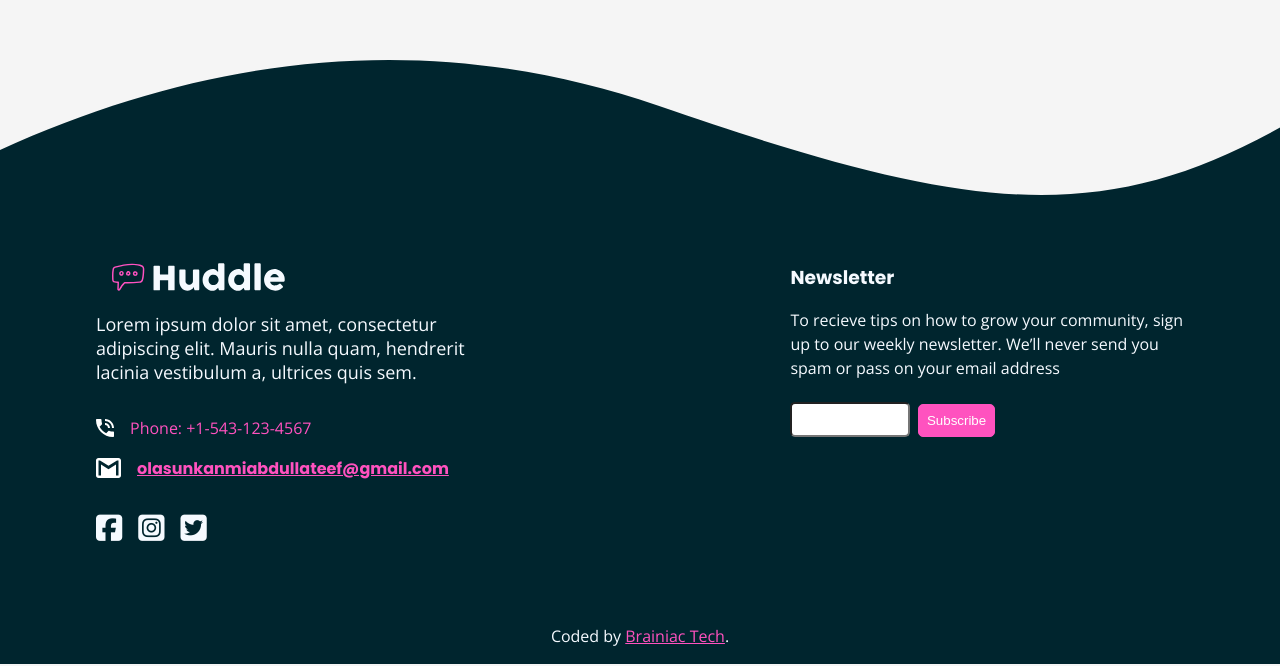
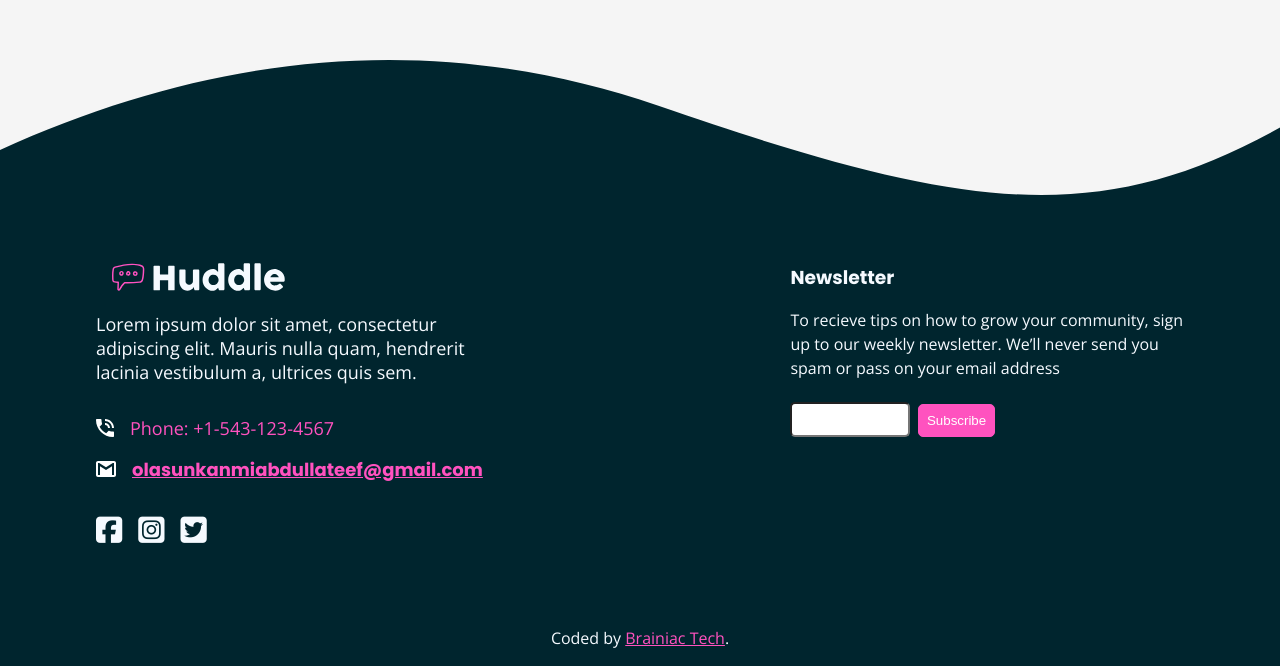
Before and after one commit to BrainiacDev/Landing-page, a plain HTML site: page index.html in a window 1280 px wide. Shown: the part 3002-3668 px from the top of the page. Drawn offline with nearby package versions, Linux system fonts and the light colour scheme.

Commit message:
Changes footer email section

```diff
--- a/index.html
+++ b/index.html
@@ -151,6 +151,7 @@
               vestibulum a, ultrices quis sem.</p>
           </div>
 
+          <div class="footer__contact-details">
             <div class="footer__phone">
               <img src="./images/icon-phone.svg" alt="">
               <p> Phone: +1-543-123-4567</p>
@@ -159,6 +160,8 @@
               <img src="./images/icon-email.svg" alt="">
               <h4><a href="#">olasunkanmiabdullateef@gmail.com</a></h4>
             </div>
+          </div>
+
 
           <div class="footer__social-icon">
             <div class="footer__fcb">
--- a/style/style.css
+++ b/style/style.css
@@ -372,6 +372,7 @@ h5 {
 }
 .footer__phone p {
     color: hsl(322, 100%, 66%);
+    font-size: 18px;
 }
 
 .footer__message {
@@ -382,12 +383,15 @@ h5 {
 }
 
 .footer__message img {
-    height: 20px;
+    height: 16px;
 }
 
 .footer__message a {
     color: hsl(322, 100%, 66%);
     text-decoration: underline;
+}
+.footer__message h4 {
+    font-size: 11px;
 }
 .footer__social-icon {
     display: flex;
@@ -568,7 +572,7 @@ h5 {
     }
 
     .footer__btn button {
-        margin-left: .5rem;
+        margin-left: 0.5rem;
     }
     .footer__news {
         width: 50%;
@@ -578,6 +582,9 @@ h5 {
     .footer__contact {
         width: 50%;
         padding: 1rem 2rem;
+    }
+    .footer__message h4 {
+        font-size: 18px;
     }
 }
 
@@ -690,6 +697,9 @@ h5 {
         background-size: cover;
         z-index: -1;
     }
+    .footer__message h4 {
+        font-size: 18px;
+    }
 }
 
 @media (min-width: 1100px) {
@@ -788,7 +798,7 @@ h5 {
     .main__ready h2 {
         font-size: 30px;
     }
-    .main__detail-3{
+    .main__detail-3 {
         padding-right: 1rem;
         width: 50%;
         text-align: left;
@@ -820,7 +830,10 @@ h5 {
         width: 40%;
     }
 
-    .footer__section{
+    .footer__section {
         padding: 3em;
     }
+    .footer__message h4 {
+        font-size: 18px;
+    }
 }
```
Lines whose indentation alone changed are shown as unchanged.
